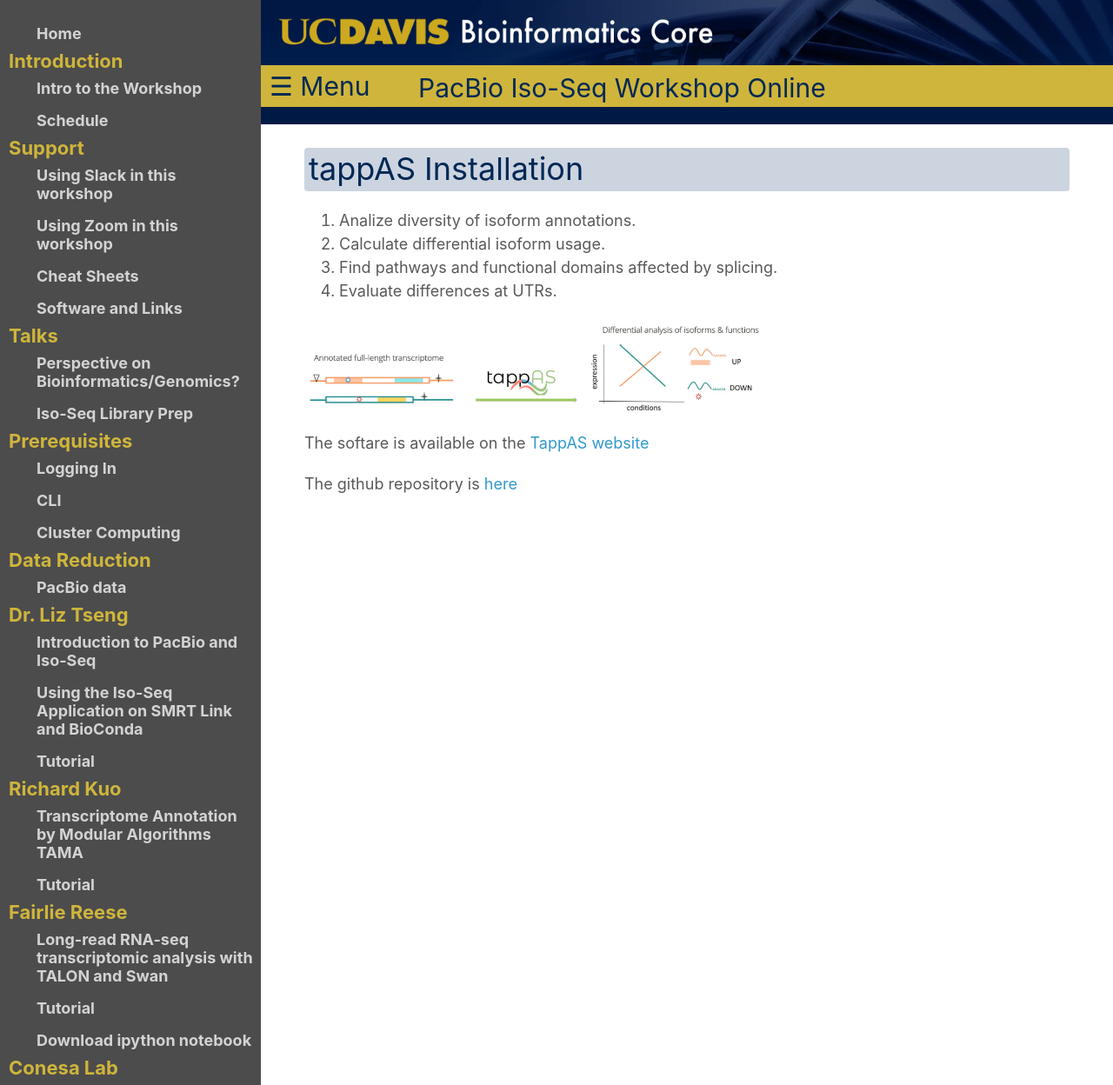
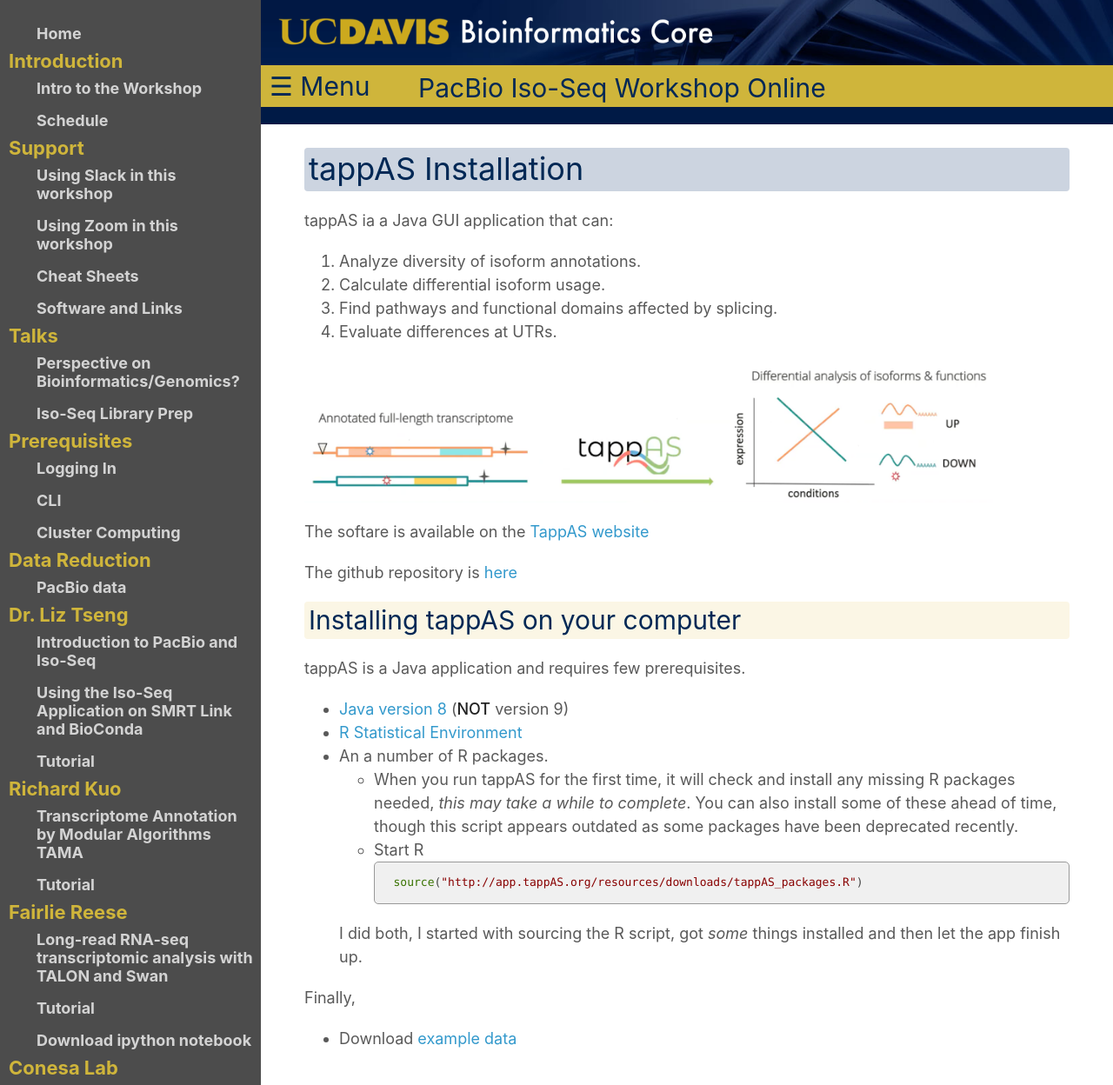
Before and after one commit to ucdavis-bioinformatics-training/2021-August-Iso-Seq, a Jekyll site: the page built from canesa/TappAS_install.md, in a window 1280 px wide. Shown: the whole page at 87% size. Built offline with Jekyll 4.4.1, drawn with Linux system fonts in a browser that asks for light colours; our own code applies the rules of GitHub Pages for plain Markdown files.

Commit message:
tappAS install

````diff
--- a/canesa/TappAS_install.md
+++ b/canesa/TappAS_install.md
@@ -1,12 +1,34 @@
 # tappAS Installation
 
-1. Analize diversity of isoform annotations.
+tappAS ia a Java GUI application that can:
+
+1. Analyze diversity of isoform annotations.
 2. Calculate differential isoform usage.
 3. Find pathways and functional domains affected by splicing.
 4. Evaluate differences at UTRs.
 
-<img src="./figures/TappAS.png" alt="TappAS" width="60%"/>
+<img src="./figures/TappAS.png" alt="TappAS" width="90%"/>
 
 The softare is available on the [TappAS website](https://app.tappas.org/)
 
 The github repository is [here](https://github.com/ConesaLab/tappAS)
+
+
+## Installing tappAS on your computer
+
+tappAS is a Java application and requires few prerequisites.
+
+* [Java version 8](https://www.java.com/en/download/manual.jsp) (**NOT** version 9)
+* [R Statistical Environment](https://www.r-project.org/)
+* An a number of R packages.
+  - When you run tappAS for the first time, it will check and install any missing R packages needed, _this may take a while to complete_. You can also install some of these ahead of time, though this script appears outdated as some packages have been deprecated recently.
+  - Start R
+    ```
+    source("http://app.tappAS.org/resources/downloads/tappAS_packages.R")
+    ```
+
+  I did both, I started with sourcing the R script, got _some_ things installed and then let the app finish up.
+
+
+Finally,
+* Download [example data](https://app.tappas.org/resources/downloads/tutorials/tappAS_projectData.zip)
````
